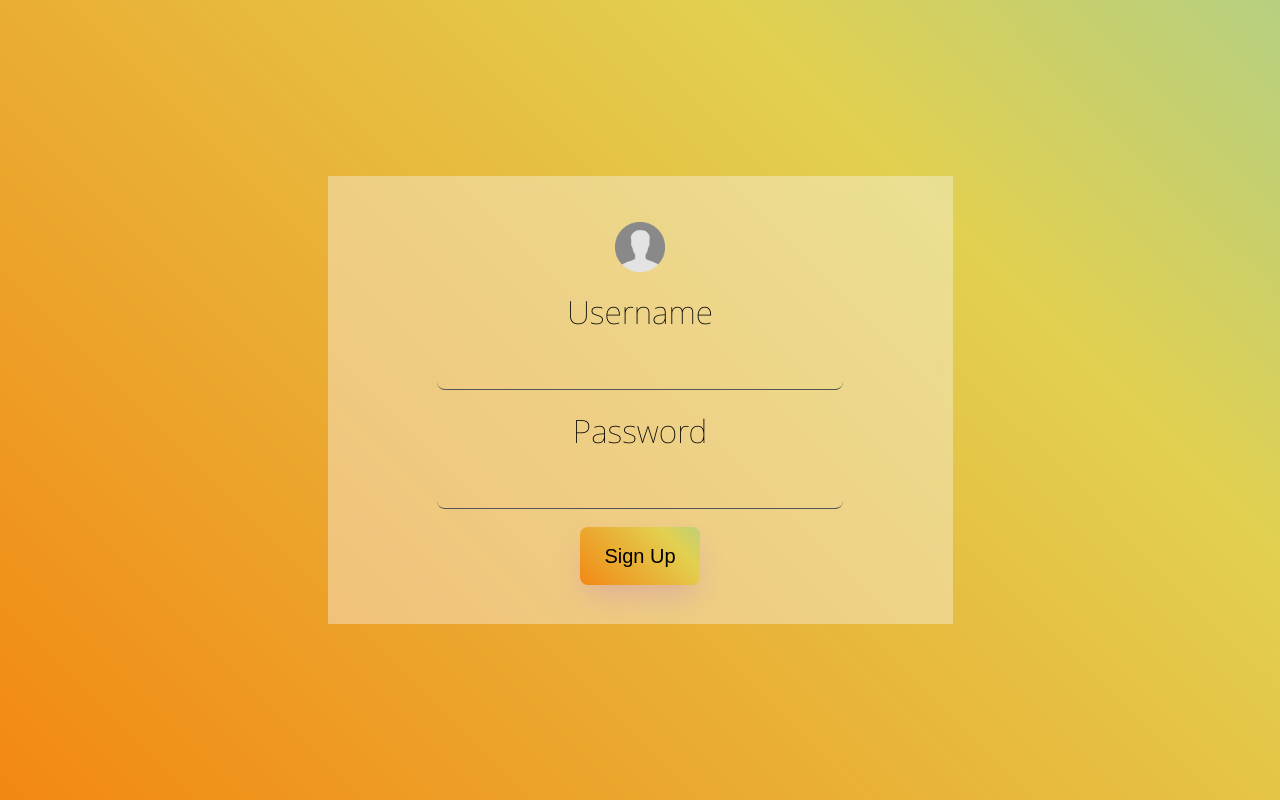
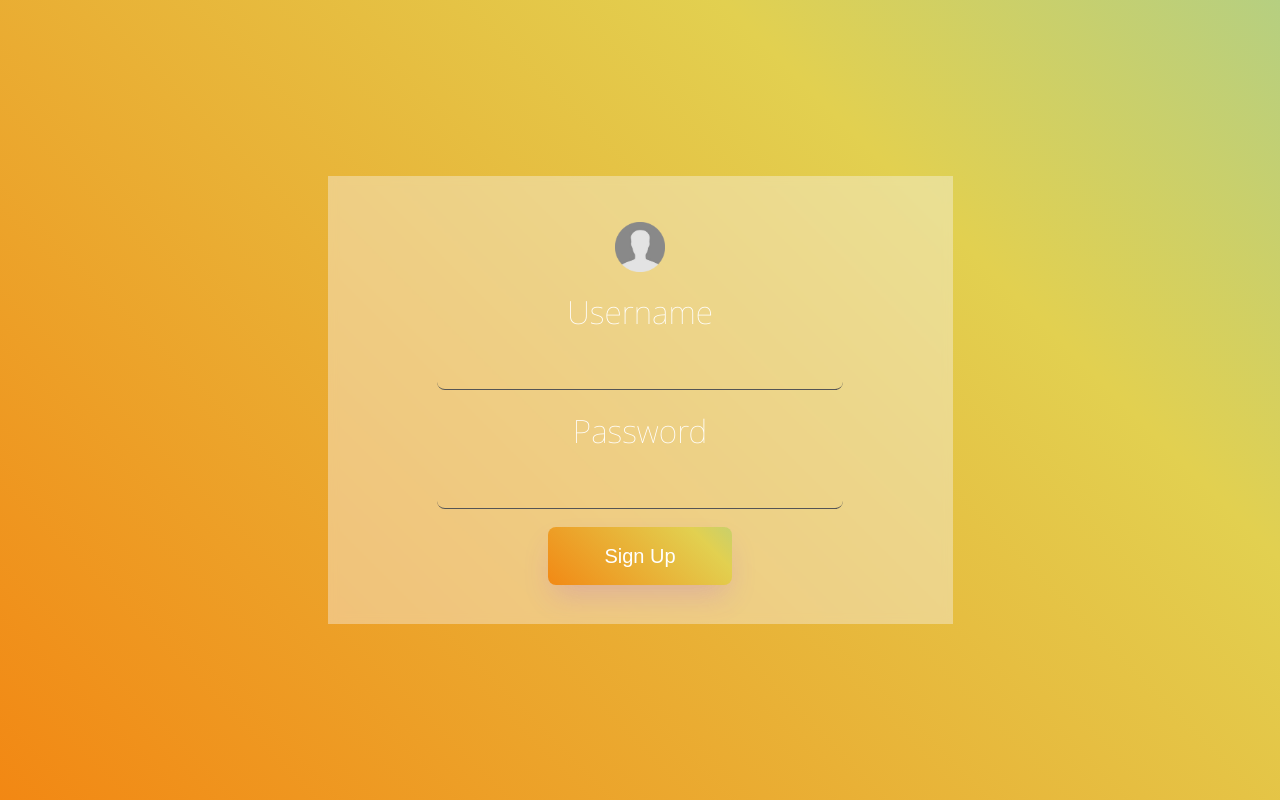
Before and after one commit to abhishek81121/web-chat, a Next.js app: page /signup in a window 1280 px wide. Built offline with nearby package versions, Linux system fonts and the light colour scheme.

Commit message:
added loading states to button on login and signup page

```diff
--- a/src/components/LoginForm.module.css
+++ b/src/components/LoginForm.module.css
@@ -3,19 +3,19 @@
 .button {
   background-image: linear-gradient(45deg, #f77201, #e2d050, #45cdfc, #91ed91);
   background-size: 400%;
-
   animation: bg-animation 140s infinite;
   text-align: center;
-  box-sizing: inherit;
   border: 0;
   border-radius: 8px;
   box-shadow: rgba(151, 65, 252, 0.2) 0 15px 30px -5px;
-  box-sizing: border-box;
-  color: black;
+  color: #ffffff;
   font-family: Phantomsans, sans-serif;
   font-size: 20px;
   line-height: 1em;
-  width: auto;
+  width: 50%;
+  display: flex;
+  flex-direction: row;
+  justify-content: center;
   height: auto;
   padding: 19px 24px;
 }
--- a/src/components/signup.jsx
+++ b/src/components/signup.jsx
@@ -1,17 +1,19 @@
 "use client";
 import Image from "next/image";
-import styles from "./LoginForm.module.css";
+import styles from "./signup.module.css";
 import { useState } from "react";
 import React from "react";
 import axios from "axios";
 import { useRouter } from "next/navigation";
-
+import Spinner from "./spinner";
 export default function SignUpForm() {
   const router = useRouter();
   const [username, setUsername] = useState("");
   const [password, setPassword] = useState("");
   const [allowed, setAllowed] = useState(true);
   const [existuser, setExistUser] = useState(false);
+  const [buttonText, setbuttonText] = useState("Sign Up");
+  const [addClass, setaddClass] = useState(false);
   async function verify(usr, pass) {
     try {
       const response = await axios.post("/api/signup", {
@@ -19,8 +21,12 @@ export default function SignUpForm() {
         password: pass,
       });
       if (response.data == "0") {
+        setaddClass(() => false);
+        setbuttonText("Sign Up");
         setAllowed(() => false);
       } else if (response.data == "2") {
+        setaddClass(() => false);
+        setbuttonText("Sign Up");
         setExistUser(() => true);
       } else {
         setAllowed(() => true);
@@ -66,10 +72,14 @@ export default function SignUpForm() {
           className={[styles.inputpass, styles.input].join(" ")}></input>
         <button
           className={styles.button}
+          disabled={addClass}
           onClick={async function () {
-            const res = await verify(username, password);
+            setbuttonText(() => "");
+            setaddClass(() => true);
+            await verify(username, password);
           }}>
-          Sign Up
+          {buttonText}
+          {addClass && <Spinner></Spinner>}
         </button>
         {allowed == false && <span>you are not authorized to sign up</span>}
         {existuser == true && (
--- a/src/components/signup.module.css
+++ b/src/components/signup.module.css
@@ -5,16 +5,17 @@
   background-size: 400%;
   animation: bg-animation 140s infinite;
   text-align: center;
-  box-sizing: inherit;
   border: 0;
   border-radius: 8px;
   box-shadow: rgba(151, 65, 252, 0.2) 0 15px 30px -5px;
-  box-sizing: border-box;
   color: #ffffff;
   font-family: Phantomsans, sans-serif;
   font-size: 20px;
   line-height: 1em;
-  width: auto;
+  width: 50%;
+  display: flex;
+  flex-direction: row;
+  justify-content: center;
   height: auto;
   padding: 19px 24px;
 }
@@ -38,7 +39,9 @@
   font-size: 32px;
   color: #fff;
 }
-
+.loading {
+  background-color: red;
+}
 .input:hover {
   border: none;
   outline: none;
--- /dev/null
+++ b/src/components/spinner.jsx
@@ -0,0 +1,4 @@
+import styles from "./spinner.module.css";
+export default function Spinner() {
+  return <div className={styles.loader}></div>;
+}
--- /dev/null
+++ b/src/components/spinner.module.css
@@ -0,0 +1,17 @@
+.loader {
+  border: 3px solid #f3f3f3; /* Light grey */
+  border-top: 3px solid #3498db; /* Blue */
+  border-radius: 50%;
+  width: 20px;
+  height: 20px;
+  animation: spin 2s linear infinite;
+}
+
+@keyframes spin {
+  0% {
+    transform: rotate(0deg);
+  }
+  100% {
+    transform: rotate(360deg);
+  }
+}
--- a/src/pages/api/login.js
+++ b/src/pages/api/login.js
@@ -14,10 +14,9 @@ export default async function handler(req, res) {
       result[0].password,
       async function (err, result) {
         if (result == true) {
-
           return res.status(200).json({ status: "loggedin" });
         } else {
-          return res.status(401).json({ status: "unauthorized" });
+          return res.status(200).json({ status: "unauthorized" });
         }
       }
     );
```
Also changed, not shown: src/components/LoginForm.jsx (+10 -3 lines).
